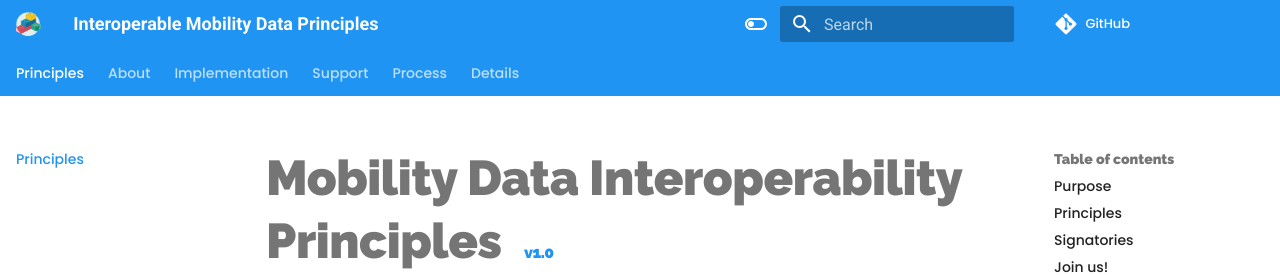
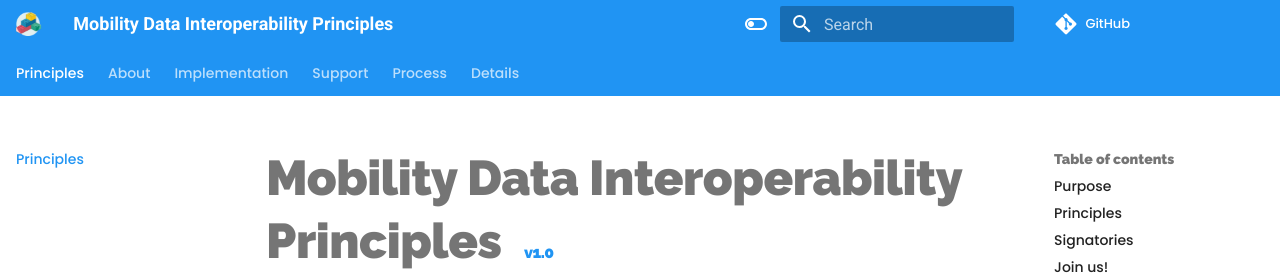
Before and after one commit to interoperable-mobility/principles, an MkDocs documentation site: the page built from docs/index.md, in a window 1280 px wide. Shown: the top 275 px of the page. Built offline with MkDocs 1.6.1 and Material for MkDocs 9.7.7, drawn with Linux system fonts in a browser that asks for light colours; nearby versions of some CDN libraries; comment, search, counter and statistics services are not loaded.

Commit message:
Fix site name

```diff
--- a/mkdocs.yml
+++ b/mkdocs.yml
@@ -1,4 +1,4 @@
-site_name: "Interoperable Mobility Data Principles"
+site_name: "Mobility Data Interoperability Principles"
 site_url: https://interoperable-mobility.github.io/principles
 repo_url: https://github.com/interoperable-mobility/principles
 edit_uri: edit/main/docs
```
